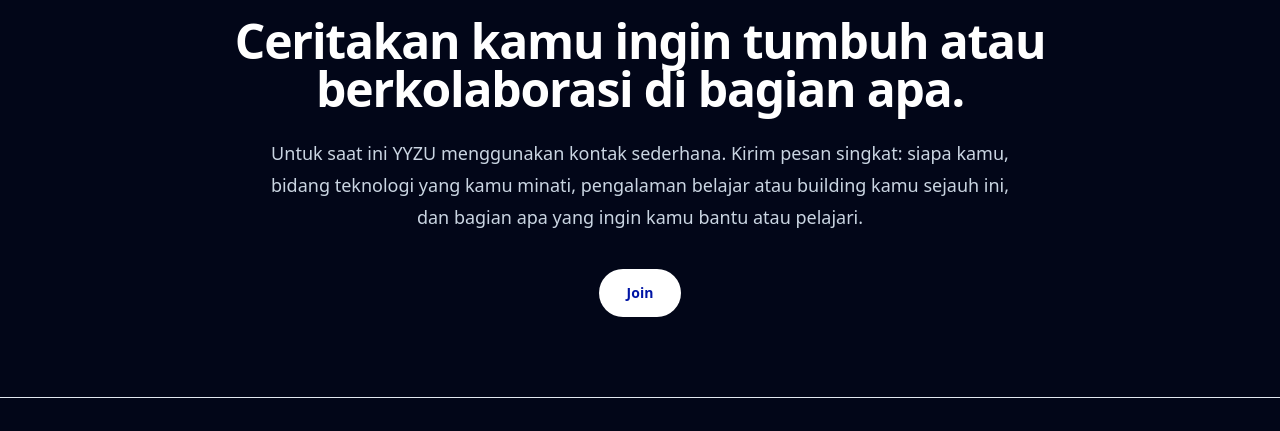
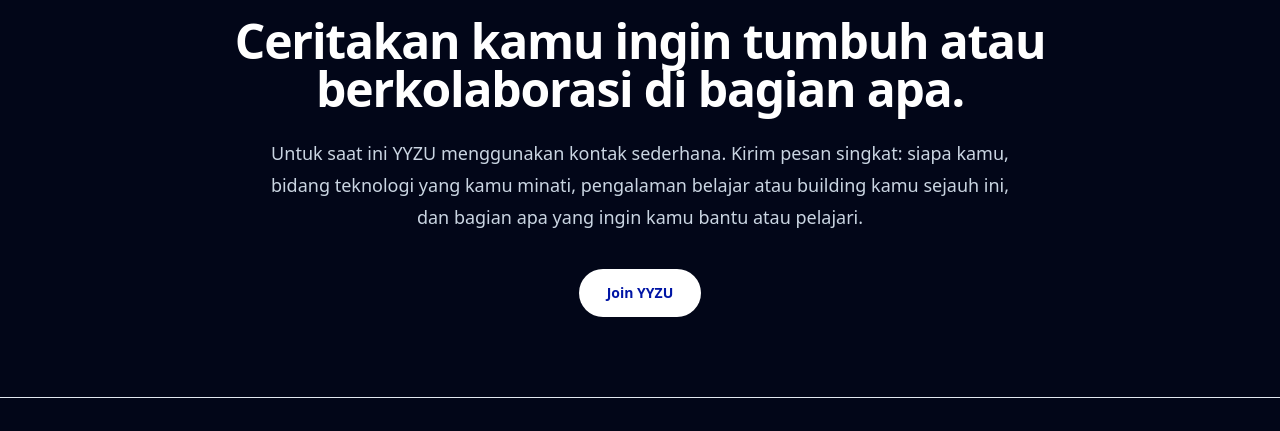
Before and after one commit to ghanirahmans/yyzu-ecosystem-project, an Astro site: page /join in a window 1280 px wide. Shown: the part 2138-2569 px from the top of the page. Built offline with nearby package versions, Linux system fonts and the light colour scheme; Astro itself is replaced by a stand-in of ours.

Commit message:
fix copy

```diff
--- a/src/pages/join.astro
+++ b/src/pages/join.astro
@@ -63,7 +63,7 @@ import BaseLayout from "../layouts/BaseLayout.astro";
         href="https://forms.gle/qvXuRMPRRpkhNzZ59"
         class="inline-flex min-h-12 items-center justify-center rounded-full bg-white px-7 py-3 text-sm font-bold text-[#0015A5] transition hover:bg-slate-100"
         >
-          Join
+          Join YYZU
         </a>
         <!-- <a
           href="mailto:yyzucommunity@gmail.com"
```
